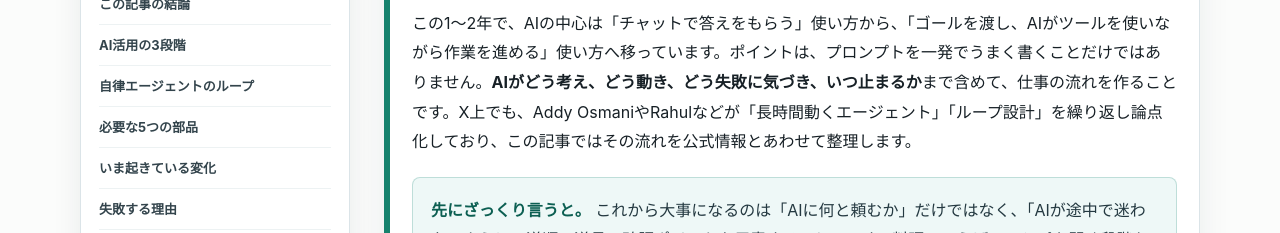
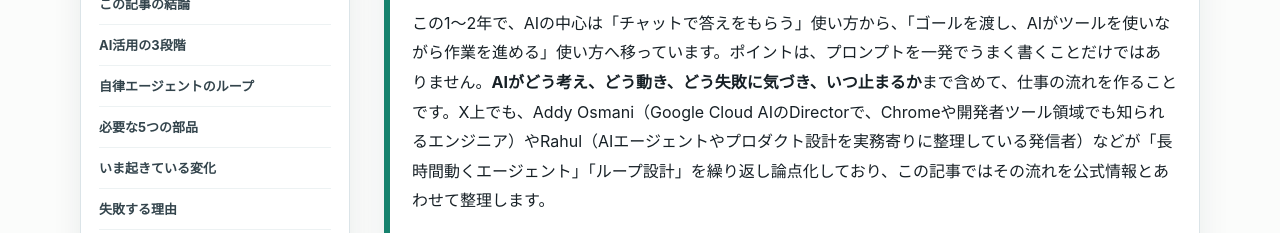
Before and after one commit to carpa20186-coder/column, a plain HTML site: page ai-autonomous-agent-trend-blog.html in a window 1280 px wide. Shown: the part 702-935 px from the top of the page. Drawn offline with Linux system fonts and the light colour scheme.

Commit message:
Clarify who referenced AI trend voices are

```diff
--- a/ai-autonomous-agent-trend-blog.html
+++ b/ai-autonomous-agent-trend-blog.html
@@ -829,7 +829,7 @@
         <article class="article">
           <section class="notice" id="summary">
             <h2>この記事の結論</h2>
-            <p>この1〜2年で、AIの中心は「チャットで答えをもらう」使い方から、「ゴールを渡し、AIがツールを使いながら作業を進める」使い方へ移っています。ポイントは、プロンプトを一発でうまく書くことだけではありません。<strong>AIがどう考え、どう動き、どう失敗に気づき、いつ止まるか</strong>まで含めて、仕事の流れを作ることです。X上でも、Addy OsmaniやRahulなどが「長時間動くエージェント」「ループ設計」を繰り返し論点化しており、この記事ではその流れを公式情報とあわせて整理します。</p>
+            <p>この1〜2年で、AIの中心は「チャットで答えをもらう」使い方から、「ゴールを渡し、AIがツールを使いながら作業を進める」使い方へ移っています。ポイントは、プロンプトを一発でうまく書くことだけではありません。<strong>AIがどう考え、どう動き、どう失敗に気づき、いつ止まるか</strong>まで含めて、仕事の流れを作ることです。X上でも、Addy Osmani（Google Cloud AIのDirectorで、Chromeや開発者ツール領域でも知られるエンジニア）やRahul（AIエージェントやプロダクト設計を実務寄りに整理している発信者）などが「長時間動くエージェント」「ループ設計」を繰り返し論点化しており、この記事ではその流れを公式情報とあわせて整理します。</p>
             <div class="plain-note"><b>先にざっくり言うと。</b> これから大事になるのは「AIに何と頼むか」だけではなく、「AIが途中で迷わないように、道順・道具・確認ポイントを用意すること」です。料理でいえば、レシピを聞く段階から、材料確認、調理、味見、作り直しまで任せる段階に近づいています。</div>
             <div class="takeaways">
               <div class="takeaway"><b>1. 指示から設計へ</b>人間は細かい操作係ではなく、ゴール・制約・合格基準を決める側へ移る。</div>
```
